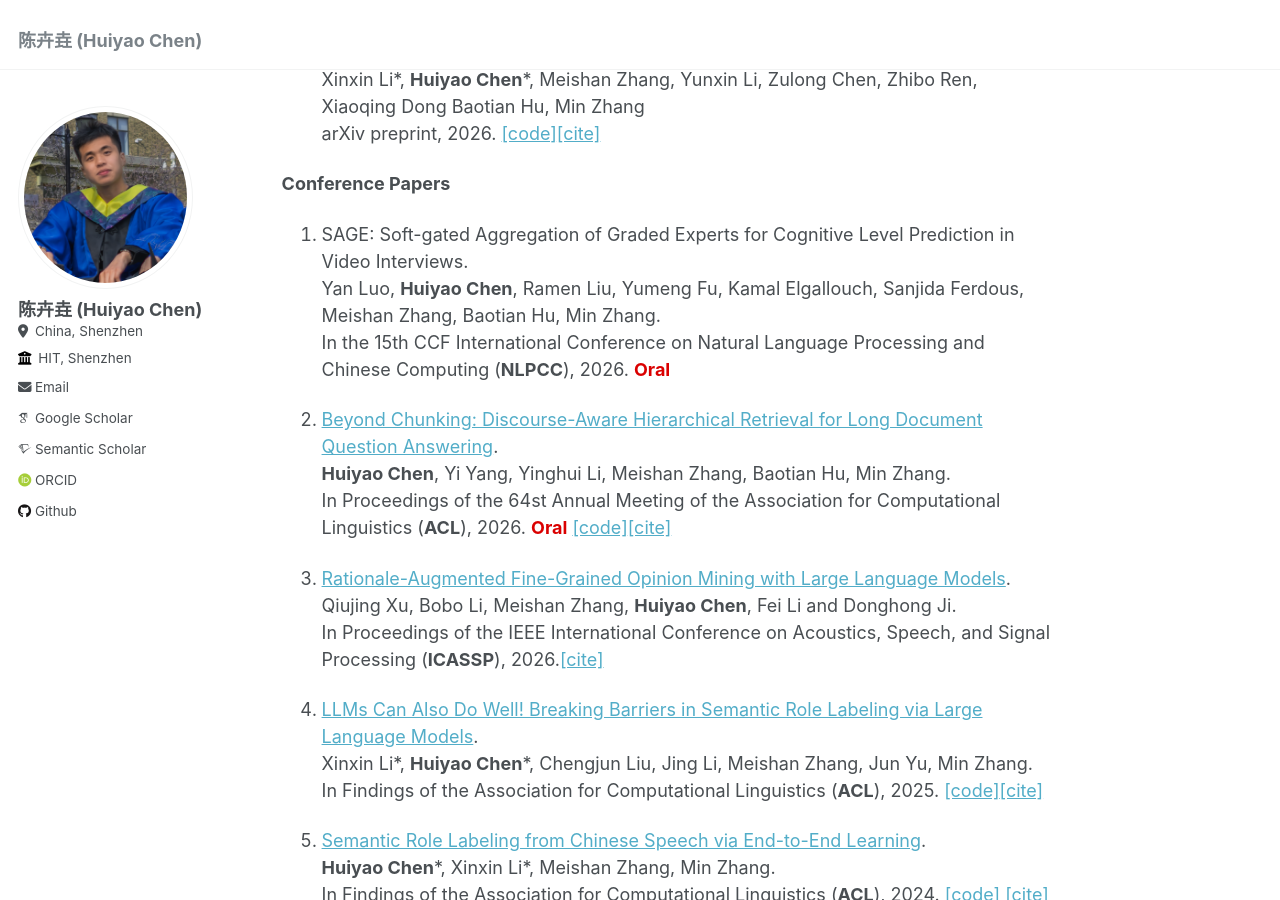
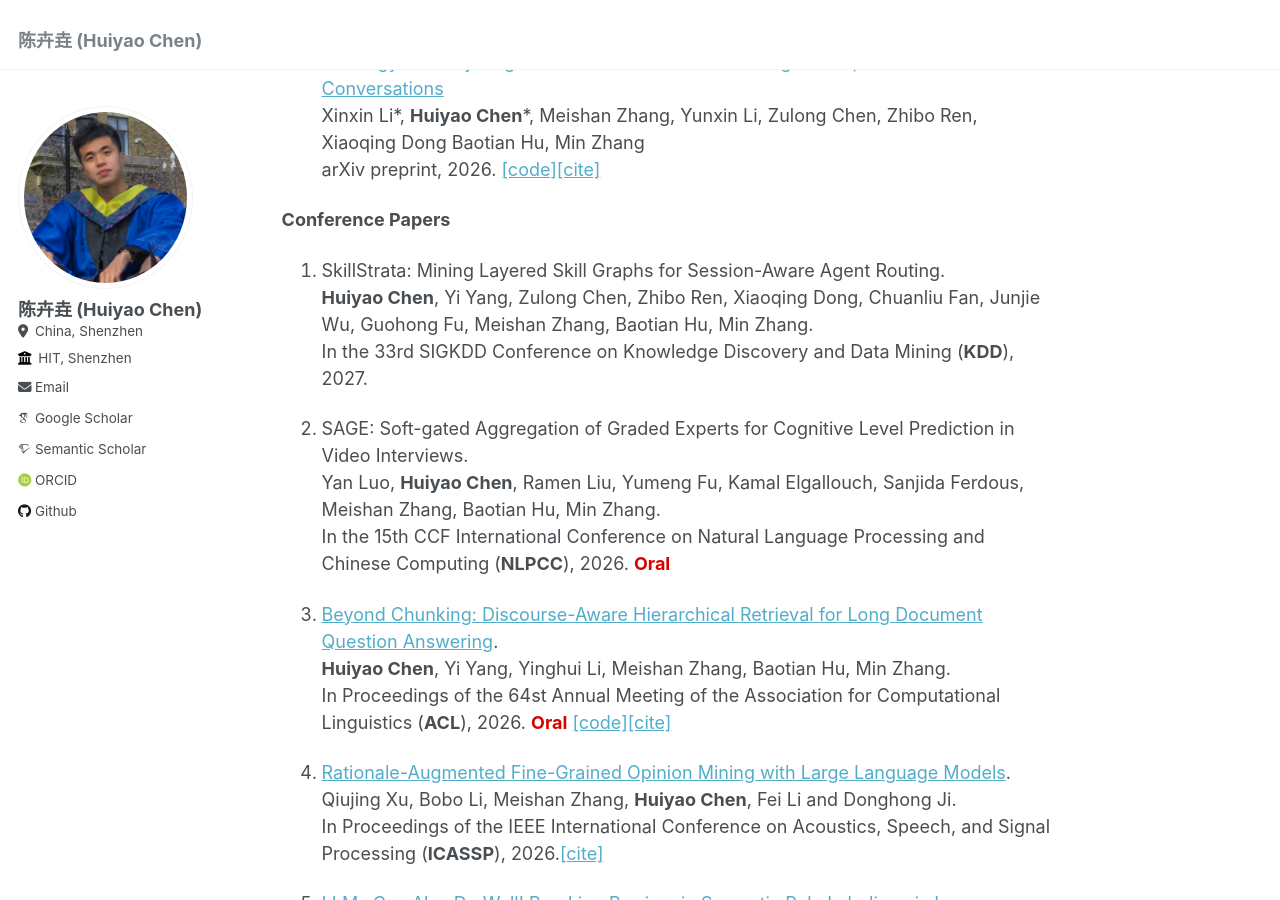
Before and after one commit to DreamH1gh/DreamH1gh.github.io, a Jekyll site: the page built from _pages/about.md, in a window 1280 px wide and 900 px high, scrolled down 1937 px. Built offline with Jekyll 4.4.1, drawn with Linux system fonts in a browser that asks for light colours; some web fonts are replaced; some of the changed text lies outside the part shown.

Commit message:
KDD录用

```diff
--- a/_pages/about.md
+++ b/_pages/about.md
@@ -17,6 +17,7 @@ If you are interested in any aspect of my research, I would be delighted to disc
 
 Recent News
 ======
++ 🎉 <span style='color:#1e7e34; background-color:#e8f5ec; padding:1px 8px; border-radius:10px; font-size:0.85em'>**Paper**</span> · **2026.11** · [SkillStrata](#paper-skillstrata) was accepted to **KDD 2027**.
 + 🎉 <span style="color:#1e7e34; background-color:#e8f5ec; padding:1px 8px; border-radius:10px; font-size:0.85em">**Paper**</span> · **2026.08** · Survey on Fake Review Detection accepted by **[Information Fusion (IF 17.4)](#paper-infofus2026)**.
 + 🎉 <span style="color:#1e7e34; background-color:#e8f5ec; padding:1px 8px; border-radius:10px; font-size:0.85em">**Paper**</span> · **2026.07** · Survey on Semantic Role Labeling published in **[Artificial Intelligence Review (AIR, IF 18.8)](#paper-air2026)**.
 + 🎉 <span style="color:#1e7e34; background-color:#e8f5ec; padding:1px 8px; border-radius:10px; font-size:0.85em">**Paper**</span> · **2026.07** · One paper accepted to **[ACL 2026](#paper-acl2026)** (Long paper, Main conference, **<font color=dark red>Oral</font>)**.
@@ -62,6 +63,13 @@ Xinxin Li\*, **Huiyao Chen**\*, Meishan Zhang, Yunxin Li, Zulong Chen, Zhibo Ren
 arXiv preprint, 2026. [[code]](https://github.com/fangfang123gh/ontology-asr-correction)[[cite]](https://scholar.googleusercontent.com/scholar.bib?q=info:pLTm3Yj6xd0J:scholar.google.com/&output=citation&scisdr=CtR6EYaIELHs44rIH94:ANDmEU4AAAAAajTOB97WO6w1exGMUV3KHlrXPs4&scisig=ANDmEU4AAAAAajTOByMYD-rO1irMq3xSn5Eb8i0&scisf=4&ct=citation&cd=-1&hl=zh-CN)
 
 **Conference Papers**
+
+1. <a id='paper-skillstrata'></a>SkillStrata: Mining Layered Skill Graphs for Session-Aware Agent Routing.
+<br/>
+**Huiyao Chen**, Yi Yang, Zulong Chen, Zhibo Ren, Xiaoqing Dong, Chuanliu Fan, Junjie Wu, Guohong Fu, Meishan Zhang, Baotian Hu, Min Zhang.
+<br/>
+In the 33rd SIGKDD Conference on Knowledge Discovery and Data Mining (**KDD**), 2027.
+
 1. SAGE: Soft-gated Aggregation of Graded Experts for Cognitive Level Prediction in Video Interviews.
 <br/>
 Yan Luo, **Huiyao Chen**, Ramen Liu, Yumeng Fu, Kamal Elgallouch, Sanjida Ferdous, Meishan Zhang, Baotian Hu, Min Zhang.
```
